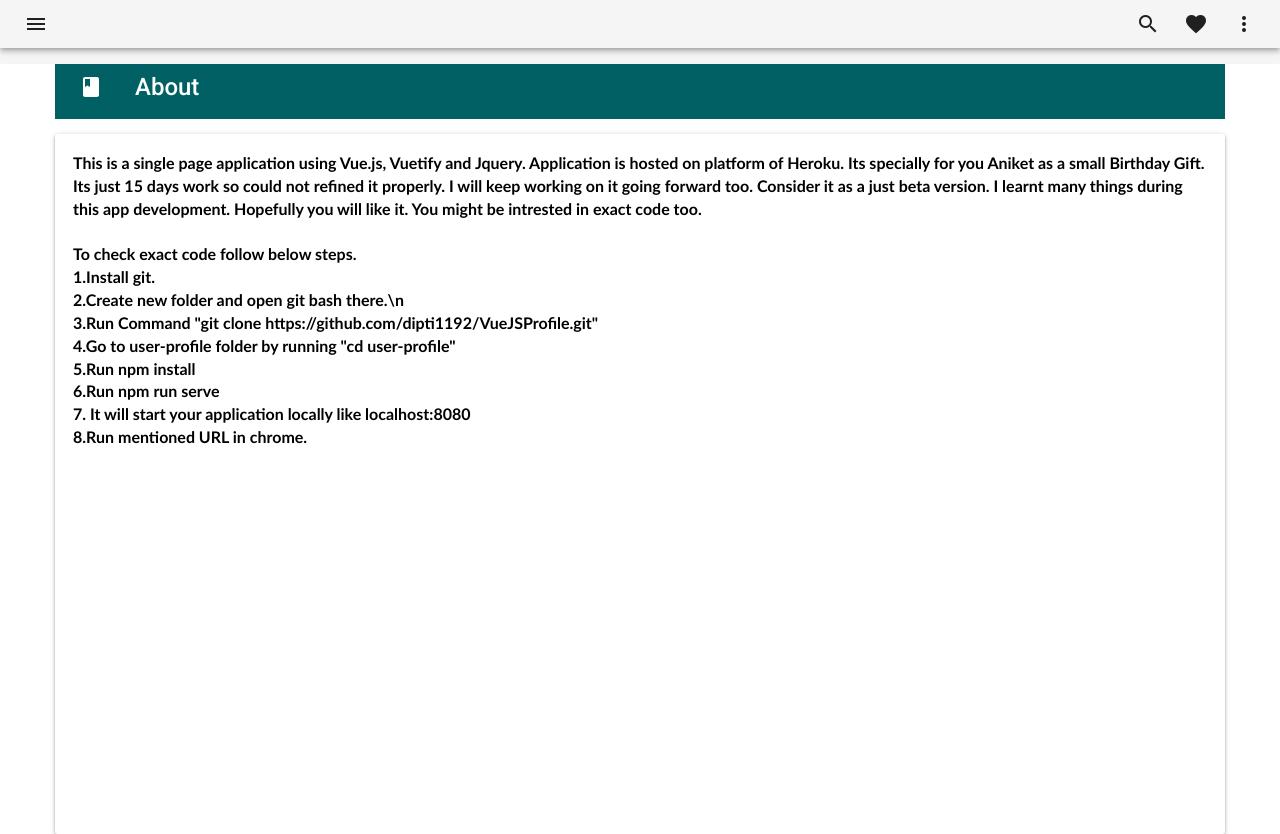
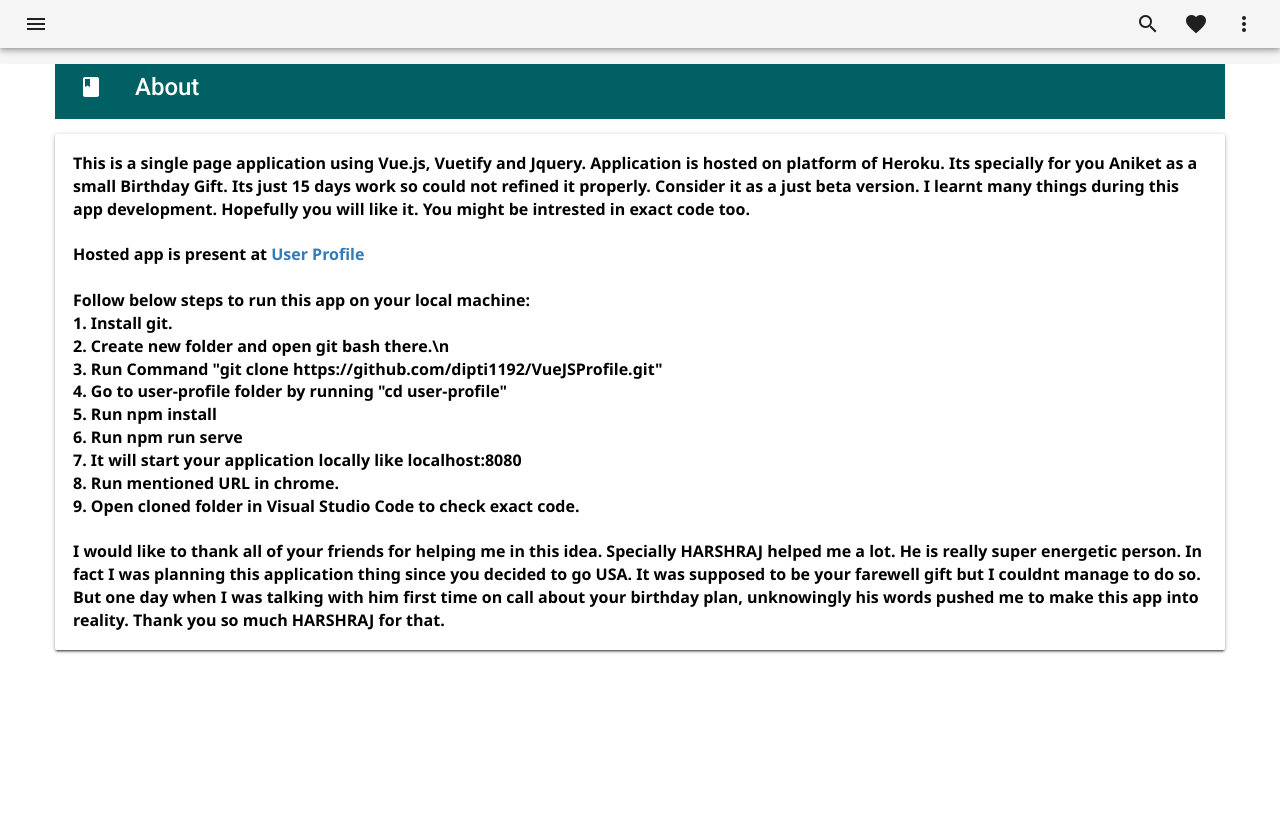
Before and after one commit to dipti1192/userBirthdayVue, a Vue app: page /about in a window 1280 px wide. After the commit the page ends 800 px from the top, so only its background shows below. Built offline with nearby package versions, Linux system fonts and the light colour scheme.

Commit message:
Fixed some layouts

```diff
--- a/src/components/About.vue
+++ b/src/components/About.vue
@@ -18,31 +18,45 @@
                   This is a single page application using Vue.js, Vuetify and Jquery.
                   Application is hosted on platform of Heroku.
                   Its specially for you Aniket as a small Birthday Gift.
-                  Its just 15 days work so could not refined it properly. I will keep working on it going forward too.
+                  Its just 15 days work so could not refined it properly.
                   Consider it as a just beta version. I learnt many things during this app development.
                   Hopefully you will like it.
 
                   You might be intrested in exact code too.
                   <br>
                   <br>
-                  To check exact code follow below steps.
+                  Hosted app is present at <a href="https://user-profile-vue.herokuapp.com/">User Profile</a>
                   <br>
-                  <div>
-                    1.Install git.
+                  <br>
+                  Follow below steps to run this app on your local machine:
+                  <br>
+                  <div style="font-weight:800">
+                    1. Install git.
                     <br>
-                    2.Create new folder and open git bash there.\n
+                    2. Create new folder and open git bash there.\n
                     <br>
-                    3.Run Command "git clone https://github.com/dipti1192/VueJSProfile.git"
+                    3. Run Command "git clone https://github.com/dipti1192/VueJSProfile.git"
                     <br>
-                    4.Go to user-profile folder by running "cd user-profile"
+                    4. Go to user-profile folder by running "cd user-profile"
                     <br>
-                    5.Run npm install
+                    5. Run npm install
                     <br>
-                    6.Run npm run serve
+                    6. Run npm run serve
                     <br>
                     7. It will start your application locally like localhost:8080
                     <br>
-                    8.Run mentioned URL in chrome.
+                    8. Run mentioned URL in chrome.
+                    <br>
+                    9. Open cloned folder in Visual Studio Code to check exact code.
+                  </div>
+                  <br>
+                  <div>
+                      I would like to thank all of your friends for helping me in this idea.
+                      Specially HARSHRAJ helped me a lot. He is really super energetic person.
+                      In fact I was planning this application thing since you decided to go USA.
+                      It was supposed to be your farewell gift but I couldnt manage to do so.
+                      But one day when I was talking with him first time on call about your birthday plan,
+                      unknowingly his words pushed me to make this app into reality. Thank you so much HARSHRAJ for that.
                   </div>
                 </div>
               </v-card-actions>
@@ -56,24 +70,7 @@ export default {
   name: 'About',
   data () {
     return {
-      aboutText: `This is a single page application using Vue.js, Vuetify and Jquery.
-      Application is hosted on platform of Heroku.
-      Its specially for you Aniket as a small Birthday Gift.
-      Its just 15 days work so could not refined it properly. I will keep working on it going forward too.
-      Consider it as a just beta version. I learnt many things during this app development.
-      Hopefully you will like it.
-
-      I know you are intrested in exact code too.
-      To check it follow below steps.
-      1.Install git.
-      2.Create new folder and open git bash there.\n
-      3.Run Command "git clone https://github.com/dipti1192/VueJSProfile.git"
-      4.Go to user-profile folder by running "cd user-profile"
-      5.Run npm install
-      6.Run npm run serve
-      7. It will start your application locally like localhost:8080
-      8.Run mentioned URL in chrome.
-      `
+      aboutText: ``
     }
   },
  methods:{
@@ -93,10 +90,8 @@ export default {
     padding: 10px;
     font-weight: 600;
     text-align: left;
-    font-size: 30px;
-    font-family:'Gill Sans', 'Gill Sans MT', Calibri, 'Trebuchet MS', sans-serif;
+    font-size: 40px;
+    font-family:'Segoe UI', Tahoma, Geneva, Verdana, sans-serif
   }
-  .cardblock{
-    min-height: 700px;
-  }
+
 </style>
--- a/src/components/Friends.vue
+++ b/src/components/Friends.vue
@@ -127,7 +127,7 @@ export default {
                   happiness.May you get job soon and have a blessed life ahead..😃
                   मित्रा,वाढदिवसाच्या आभाळभर शुभेच्छा🎂😊`
             },
-            { title: 'Pallavi Singh', icon: 'Pallavi.jpg',id:'11',
+            { title: 'Pallavi Singh', icon: 'Pallavi.jpg',id:'12',
               msg: `We started as just neighbors but now you are one of the closest friends here.
                     Love our conversations and endless gossip sessions 😋
                     You are one person I can totally count on.
@@ -141,7 +141,7 @@ export default {
                     Cheers!
                     Also, "You are a horrible person" 😛 (now don't gimme that look)`
             },
-            { title: 'Kratika Gupta', icon: 'Kratika.jpg',id:'12',
+            { title: 'Kratika Gupta', icon: 'Kratika.jpg',id:'13',
               msg: `Yo bro,
                   Wish you a very happy birthday!!! I remember the first time we met and bonded
                   over a common friend, but now I think we are better friends than I am with him! 🤷
@@ -152,7 +152,7 @@ export default {
                   And most importantly keep clicking awesome pictures of us!
                   Have a great year ahead!!`
             },
-            { title: 'Jeevan sai', icon: 'Jeevan.jpg',id:'13',
+            { title: 'Jeevan sai', icon: 'Jeevan.jpg',id:'14',
               msg: `Aniket,
                   We have been hanging around since day 1. Our frequencies matched and became
                   friends very quickly. You were present in every fun event I was part of and
@@ -166,7 +166,7 @@ export default {
                   A very happy birthday and have a great year ahead 😊`
             },
             {
-              title: 'Mohit Anand', icon: 'Mohit.jpg',id:'14',
+              title: 'Mohit Anand', icon: 'Mohit.jpg',id:'15',
               msg: `Maha-pure! Tu mujhe one of the most genuine bando mein se ek laga at Cincy.
                     Tere sath bakar kaatna, tull hokr nachna aur fir exam ke liye pdhna- sbme maza aata hai.
                     You find place in my potential best buddies very easily. Bindas down to earth banda hai tu.
@@ -175,7 +175,7 @@ export default {
                     Fir apan ek din is seaplane ride pe chlenge. Chalti hai na? 😂 Love you bhai!`
             },
             {
-              title: 'Kunal Priyadarshi', icon: 'Mohit.jpg',id:'15',
+              title: 'Kunal Priyadarshi', icon: 'Mohit.jpg',id:'16',
               msg: `Happy Birthday Aniket! Thank you for hosting all our parties🍻 and
                     group studies. we will make sure you feel at home with birthday bumps 😂`
             },
--- a/src/components/Photography.vue
+++ b/src/components/Photography.vue
@@ -1,4 +1,4 @@
-<template>
+<!-- <template>
   <v-layout row style="padding:50px;">
     <v-flex xs12>
       <v-card>
@@ -20,6 +20,36 @@
       </v-carousel>
     </v-flex>
 
+  </v-layout>
+</template> -->
+<template>
+  <v-layout row style="padding:50px;">
+    <v-flex xs12>
+      <v-card>
+        <v-toolbar flat>
+          <v-btn icon>
+            <v-icon>camera</v-icon>
+          </v-btn>
+          <v-toolbar-title>Clicks</v-toolbar-title>
+        </v-toolbar>
+        <v-subheader>May</v-subheader>
+        <v-container fluid grid-list-sm>
+          <v-layout row wrap>
+            <v-flex v-for="photo in photos" :key="photo.id" xs4>
+              <img :src="getImgURL(photo.icon)" class="image" alt="lorem" width="100%" height="100%">
+            </v-flex>
+          </v-layout>
+        </v-container>
+        <v-subheader>June</v-subheader>
+        <v-container fluid grid-list-sm>
+          <v-layout row wrap>
+            <v-flex v-for="photo in photos" :key="photo.id" xs4>
+              <img :src="getImgURL(photo.icon)" class="image" alt="lorem" width="100%" height="100%">
+            </v-flex>
+          </v-layout>
+        </v-container>
+      </v-card>
+    </v-flex>
   </v-layout>
 </template>
 <script>
```
